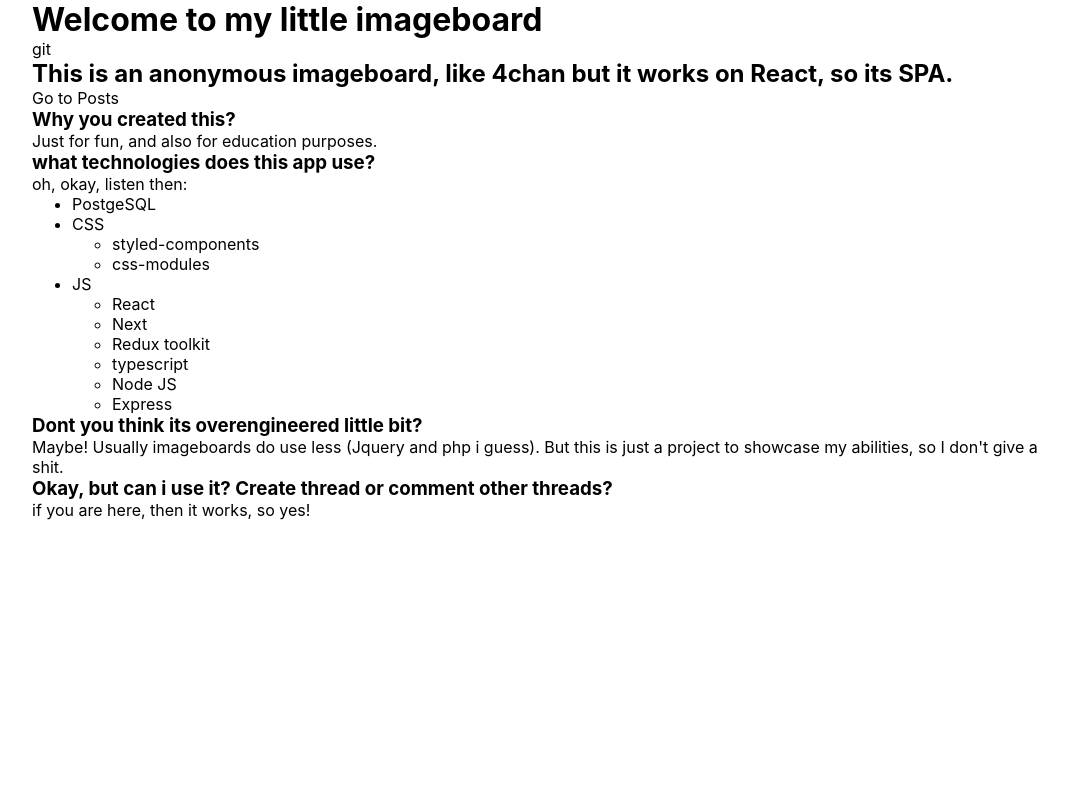
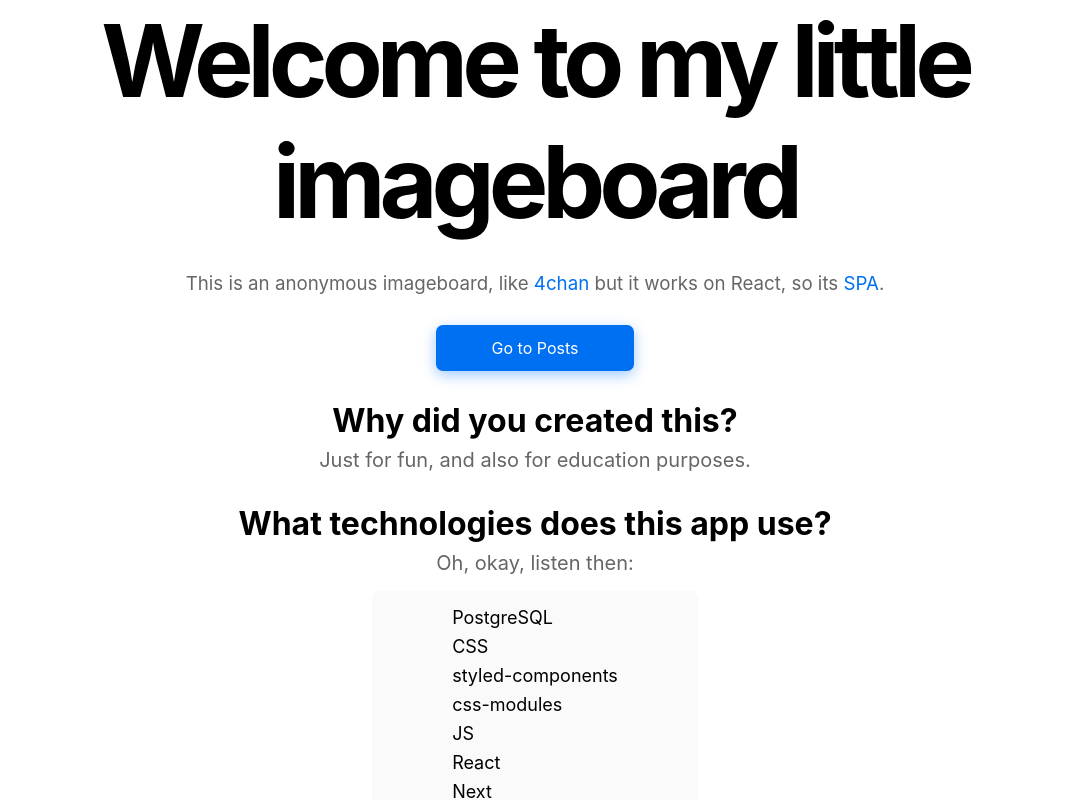
Before and after one commit to NekkiNeks/imageboard, a Next.js app in the folder frontend/: page / in a window 1280 px wide. Shown: the top 800 px of the page, without its empty margins (105-1173 px from the left). Built offline with nearby package versions, Linux system fonts and the light colour scheme.

Commit message:
add homepage styling

```diff
--- /dev/null
+++ b/frontend/pages/_document.tsx
@@ -0,0 +1,33 @@
+import Document, { Html, Head, Main, NextScript } from "next/document";
+
+class MyDocument extends Document {
+  // static async getInitialProps(ctx) {
+  //   const initialProps = await Document.getInitialProps(ctx);
+  //   return { ...initialProps };
+  // }
+
+  render() {
+    return (
+      <Html>
+        <Head>
+          <link rel="preconnect" href="https://fonts.googleapis.com" />
+          <link
+            rel="preconnect"
+            href="https://fonts.gstatic.com"
+            crossOrigin="true"
+          />
+          <link
+            href="https://fonts.googleapis.com/css2?family=Inter:wght@400;900&display=swap"
+            rel="stylesheet"
+          />
+        </Head>
+        <body>
+          <Main />
+          <NextScript />
+        </body>
+      </Html>
+    );
+  }
+}
+
+export default MyDocument;
--- a/frontend/pages/index.tsx
+++ b/frontend/pages/index.tsx
@@ -18,35 +18,35 @@
           />
           <title>R-chan</title>
         </Head>
-        <header>
-          <h1>Welcome to my little imageboard</h1>
-          <a href="github.com/nekkineks/imageboard" className={styles.gitLink}>
-            git
-          </a>
+        <header className={styles.headerContainer}>
+          <h1 className={styles.mainHeader}>Welcome to my little imageboard</h1>
         </header>
         <main>
-          <h2>
-            This is an anonymous imageboard, like <a href="4chan.org">4chan</a>{" "}
-            but it works on React, so its{" "}
+          <h3 className={styles.mdHeader}>
+            This is an anonymous imageboard, like{" "}
+            <a href="https://4chan.org">4chan</a> but it works on React, so its{" "}
             <a href="https://en.wikipedia.org/wiki/Single-page_application">
               SPA
             </a>
             .
-          </h2>
-          <Link href={"/posts"}>Go to Posts</Link>
-          <h3>Why you created this?</h3>
+          </h3>
+          <Link href={"/posts"}>
+            <a className={styles.button}>Go to Posts</a>
+          </Link>
+          <article className={styles.answersContainer}>
+            <div className={styles.answer}>
+              <h2>Why did you created this?</h2>
               <p>Just for fun, and also for education purposes. </p>
-          <h3>what technologies does this app use?</h3>
-          <p>oh, okay, listen then:</p>
+            </div>
+            <div className={styles.answer}>
+              <h2>What technologies does this app use?</h2>
+              <p>Oh, okay, listen then:</p>
               <ul>
-            <li>PostgeSQL</li>
+                <li>PostgreSQL</li>
                 <li>CSS</li>
-            <ul>
                 <li>styled-components</li>
                 <li>css-modules</li>
-            </ul>
                 <li>JS</li>
-            <ul>
                 <li>React</li>
                 <li>Next</li>
                 <li>Redux toolkit</li>
@@ -54,17 +54,33 @@
                 <li>Node JS</li>
                 <li>Express</li>
               </ul>
-          </ul>
-          <h3>Dont you think its overengineered little bit?</h3>
+            </div>
+            <div className={styles.answer}>
+              <h2>Dont you think its overengineered little bit?</h2>
               <p>
-            Maybe! Usually imageboards do use less (Jquery and php i guess). But
-            this is just a project to showcase my abilities, so I don't give a
-            shit.
+                Maybe! Usually imageboards do use less (Jquery and php i guess).
+                But this is just a project to showcase my abilities, so I don't
+                give a shit.
               </p>
-          <h3>
+            </div>
+            <div className={styles.answer}>
+              <h2>Is it done?</h2>
+              <p>
+                I dont think so, i want to add some more features, because now i
+                find it hard to use. Lets call this "early access".
+              </p>
+            </div>
+            <div className={styles.answer}>
+              <h2>Why R-chan?</h2>
+              <p>Its simple. React & chan, you know. </p>
+            </div>
+            <div className={styles.answer}>
+              <h2>
                 Okay, but can i use it? Create thread or comment other threads?
-          </h3>
+              </h2>
               <p>if you are here, then it works, so yes!</p>
+            </div>
+          </article>
         </main>
       </div>
     </GlobalContainer>
--- a/frontend/styles/Home.module.css
+++ b/frontend/styles/Home.module.css
@@ -1,7 +1,80 @@
 .container {
+  font-family: var(--font);
+  background-color: var(--colors-white);
+  text-align: center;
   padding: 0 2rem;
 }
 
+.mainHeader {
+  letter-spacing: -0.06em;
+  color: var(--black);
+  font-size: var(--fz-header-lg);
+  margin-bottom: 30px;
+}
+
+.mdHeader {
+  font-weight: 400;
+  color: var(--colors-grey);
+  margin-bottom: 30px;
+}
+
+.mdHeader a {
+  color: var(--colors-accent);
+}
+
+.mdHeader a:hover {
+  color: var(--colors-accent-hov);
+}
+
+.button {
+  cursor: pointer;
+  background-color: var(--colors-accent);
+  display: inline-block;
+  color: var(--colors-white);
+  font-size: var(--fz-text-sm);
+  padding: var(--pad-btn);
+  border-radius: var(--radii);
+  box-shadow: var(--shadow-active);
+  margin-bottom: 30px;
+}
+
+.button:hover {
+  background-color: var(--colors-accent-hov);
+}
+
+.answersContainer {
+}
+
+.answersContainer h2 {
+  font-size: var(--fz-md1);
+  color: var(--black);
+  margin-bottom: 0.5rem;
+}
+
+.answersContainer p {
+  font-size: var(--fz-text-md);
+  color: var(--colors-grey);
+  margin-bottom: 1rem;
+}
+
+.answersContainer ul {
+  margin: auto;
+  padding: 1rem 5rem;
+  background-color: var(--colors-greyfg);
+  max-width: fit-content;
+  text-align: left;
+  list-style: none;
+  border-radius: var(--radii);
+}
+
+.answersContainer li {
+  margin-bottom: 0.5rem;
+  font-size: var(--fz-md2);
+}
+
+.answer {
+  margin-bottom: 2rem;
+}
 .main {
   min-height: 100vh;
   padding: 4rem 0;
--- a/frontend/styles/globals.css
+++ b/frontend/styles/globals.css
@@ -15,3 +15,45 @@
   box-sizing: border-box;
   margin: 0;
 }
+
+/* variables */
+:root {
+
+  --font: font-family: 'Inter', sans-serif;
+
+  /* fontsize */
+  --fz-header-lg: 100px;
+  --fz-header-md: 70px;
+  --fz-header-sm: 48px;
+
+  --fz-md1: 2rem;
+  --fz-md2: 1.125rem;
+  --fz-sm: 1rem;
+
+  --fz-text-md: 20px;
+  --fz-text-sm: 16px;
+
+  --fz-buttons: 13px;
+
+  --lineheight: 1.6rem;
+
+  /* colors */
+  --colors-black: #111111;
+  --colors-white: #ffffff;
+  --colors-greyfg: #fafafa;
+  --colors-lightgray: #eaeaea;
+  --colors-grey: #666666;
+  --colors-accent: #0070f3;
+  --colors-accent-hov: #379eff;
+
+
+  /* padings */
+  --pad-btn: 0.8rem 3.5rem;
+
+  /* shadows */
+  --shadow-active: 0 4px 14px 0 rgba(0, 118, 255, 0.39);
+  --shadow-unactive: 0 6px 20px rgba(93, 93, 93, 0.23);
+
+  /* radius */
+  --radii: 7px;
+}
```
Lines whose indentation alone changed are shown as unchanged.
